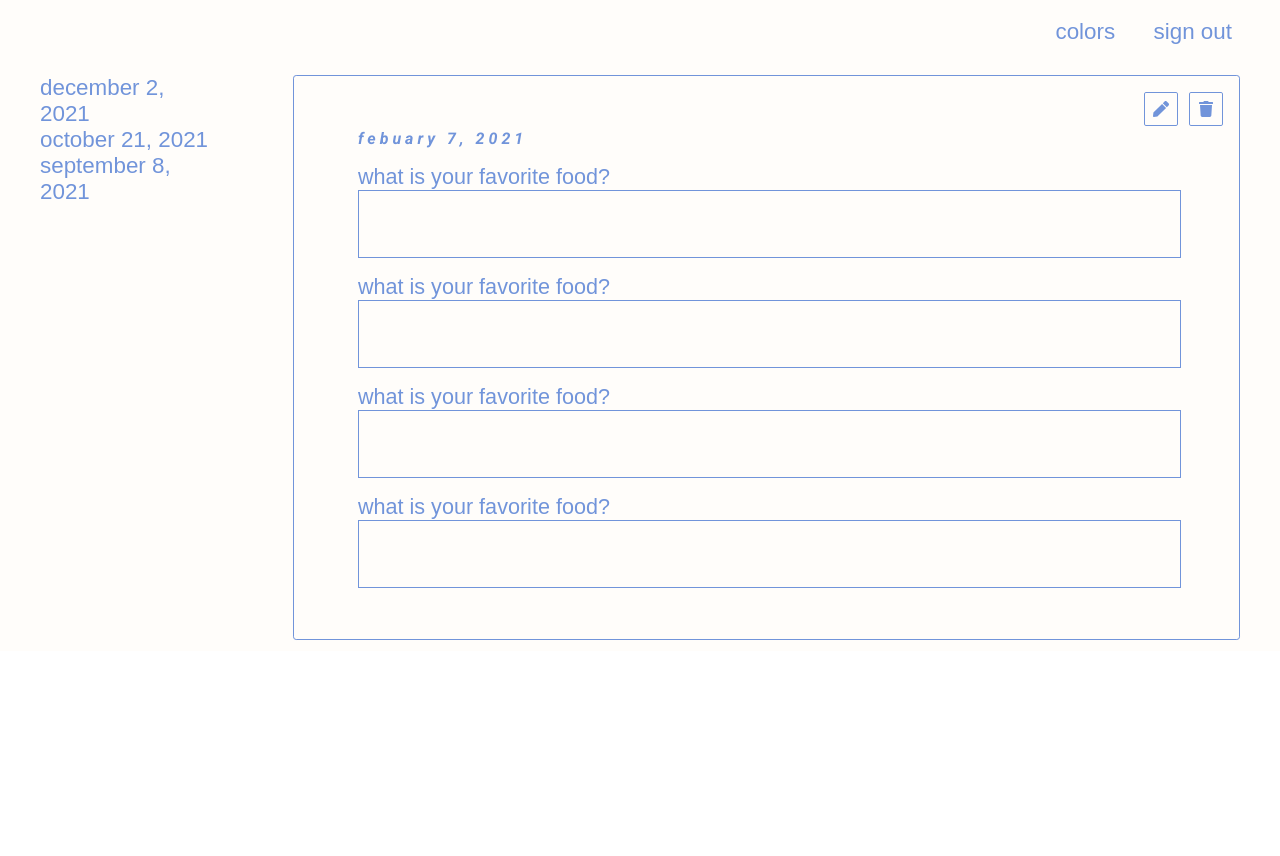
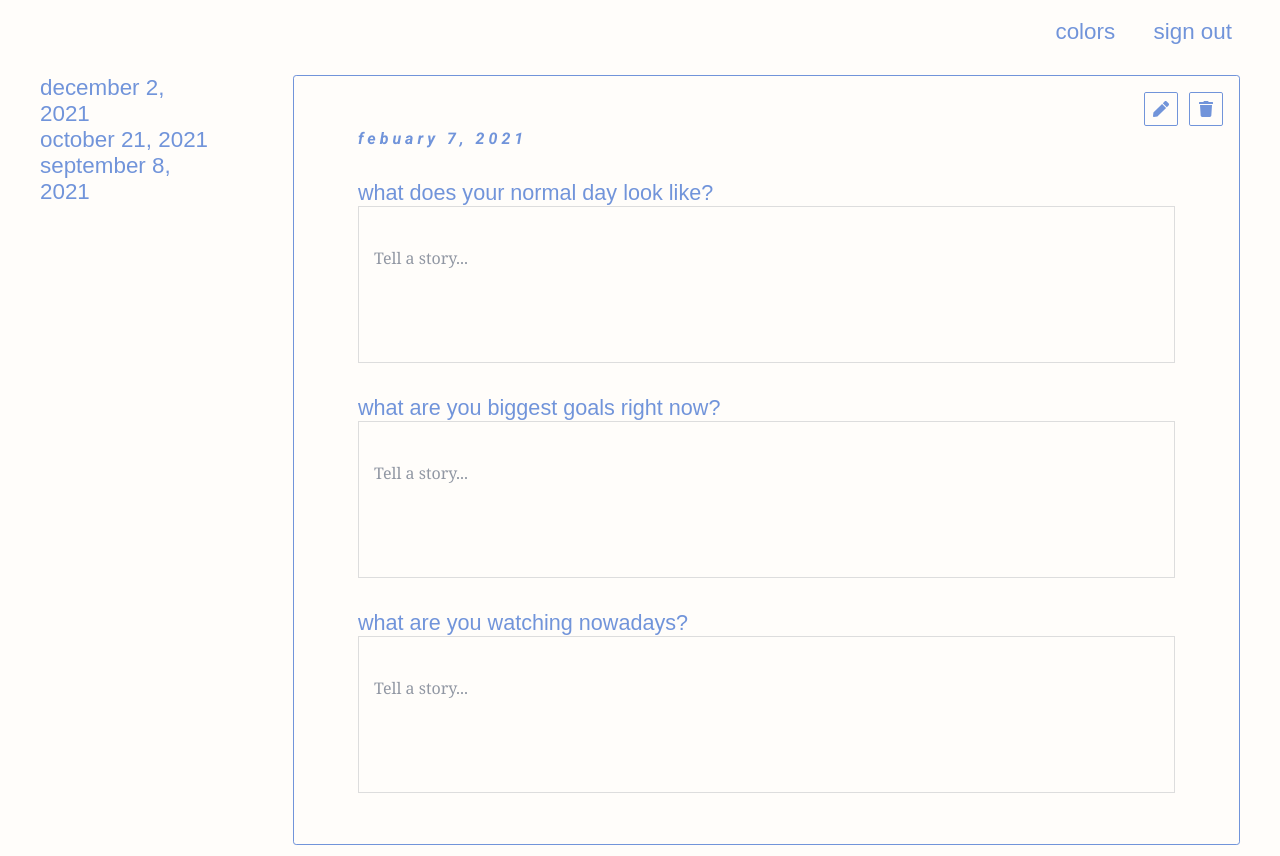
Before and after one commit to ryanseanwatters/nostalgia, a React (Create React App) app in the folder client/: page / in a window 1280 px wide. Before the commit the page ends 800 px from the top, so only its background shows below. Built offline with nearby package versions, Linux system fonts and the light colour scheme; a web font is replaced by a local one.

Commit message:
Implemented TextInput using Draft.js

```diff
--- a/client/src/components/Entry.css
+++ b/client/src/components/Entry.css
@@ -42,25 +42,17 @@
   letter-spacing: 0.25rem;
 }
 
-.Entry-questions {
+.Entry-questions-container {
+  display: flex;
+  flex-direction: column;
+  gap: 2rem;
+  margin-top: 1rem;
+}
+
+.Entry-question {
   font-family: 'Tenali Ramakrishna', sans-serif;
   font-style: normal;
   font-weight: normal;
   font-size: 1.35rem;
-  display: flex;
-  flex-direction: column;
-  gap: 1rem;
+
 }
-
-.Entry-question-input {
-  background-color: var(--primary-color);
-  border: 0.08rem solid var(--secondary-color);
-  width: 100%;
-  height: auto;
-  min-height: 4rem;
-}
-
-input:focus{
-  outline: none;
-  resize: none;
-}
--- a/client/src/components/Entry.js
+++ b/client/src/components/Entry.js
@@ -1,5 +1,6 @@
 import React from 'react';
 import { FaPen, FaTrash } from "react-icons/fa";
+import TextInput from './TextInput';
 
 import './Entry.css';
 
@@ -18,33 +19,32 @@ class Entry extends React.Component {
                 </div>
                 <div className='Entry-body'>
                     <div className='Entry-body-child' id='Entry-date'> febuary 7, 2021 </div>
-                    <div className='Entry-body-child Entry-questions'>
-                        <div className='Entry-question'>
-                            <div>
-                                what is your favorite food?
+                    <div className='Entry-body-child Entry-questions-container'>
+                        <div>
+                            <div className='Entry-question'>
+                                what does your normal day look like?
                             </div>
-                            <input className='Entry-question-input'></input>
+
+                            <TextInput />
                         </div>
 
-                        <div className='Entry-question'>
-                            <div>
-                                what is your favorite food?
+                        <div>
+                            <div className='Entry-question'>
+                                what are you biggest goals right now?
                             </div>
-                            <input className='Entry-question-input'></input>
+                            {/* <input className='Entry-question-input'></input> */}
+
+                            <TextInput />
                         </div>
 
-                        <div className='Entry-question'>
-                            <div>
-                                what is your favorite food?
+
+                        <div>
+                            <div className='Entry-question'>
+                            what are you watching nowadays?
                             </div>
-                            <input className='Entry-question-input'></input>
-                        </div>
+                            {/* <input className='Entry-question-input'></input> */}
 
-                        <div className='Entry-question'>
-                            <div>
-                                what is your favorite food?
-                            </div>
-                            <input className='Entry-question-input'></input>
+                            <TextInput />
                         </div>
                     </div>
                 </div>
--- /dev/null
+++ b/client/src/components/TextInput.css
@@ -0,0 +1,76 @@
+.RichEditor-root {
+  background: var(--primary-color);
+  border: 1px solid #ddd;
+  font-family: 'Georgia', serif;
+  font-size: 14px;
+  padding: 15px;
+}
+
+.RichEditor-controls {
+  display: flex;
+  justify-content: flex-start;
+  flex-flow: row wrap;
+  padding-bottom: 1rem;
+  border-bottom: 1px solid #ddd;
+}
+
+/* revert styling given by parent */
+.RichEditor-controls-child {
+  padding: 0rem !important;
+  border-bottom: 0rem !important;
+}
+
+.RichEditor-editor {
+  cursor: text;
+  font-size: 16px;
+  margin-top: 10px;
+}
+
+.RichEditor-editor .public-DraftEditorPlaceholder-root,
+.RichEditor-editor .public-DraftEditor-content {
+  margin: 0 -15px -15px;
+  padding: 15px;
+}
+
+.RichEditor-editor .public-DraftEditor-content {
+  min-height: 100px;
+}
+
+.RichEditor-hidePlaceholder .public-DraftEditorPlaceholder-root {
+  display: none;
+}
+
+.RichEditor-editor .RichEditor-blockquote {
+  border-left: 5px solid #eee;
+  color: #666;
+  font-family: 'Hoefler Text', 'Georgia', serif;
+  font-style: italic;
+  margin: 16px 0;
+  padding: 10px 20px;
+}
+
+.RichEditor-editor .public-DraftStyleDefault-pre {
+  background-color: rgba(0, 0, 0, 0.05);
+  font-family: 'Inconsolata', 'Menlo', 'Consolas', monospace;
+  font-size: 16px;
+  padding: 20px;
+}
+
+.RichEditor-controls {
+  font-family: 'Helvetica', sans-serif;
+  font-size: 14px;
+  margin-bottom: 5px;
+  user-select: none;
+}
+
+.RichEditor-styleButton {
+  color: #999;
+  cursor: pointer;
+  margin-right: 16px;
+  padding: 2px 0;
+  display: inline-block;
+}
+
+.RichEditor-activeButton {
+  color: #5890ff;
+}
--- /dev/null
+++ b/client/src/components/TextInput.js
@@ -0,0 +1,199 @@
+import React from 'react';
+import {Editor, EditorState, RichUtils, getDefaultKeyBinding} from 'draft-js';
+
+import 'draft-js/dist/Draft.css';
+import './TextInput.css';
+
+
+class TextInput extends React.Component {
+  constructor(props) {
+    super(props);
+    this.state = { editorState: EditorState.createEmpty(), inFocus: false };
+
+    this.focus = () => { console.log('here', this.state.inFocus ); this.state.inFocus = true; this.refs.editor.focus();  console.log('here at end', this.state.inFocus );}
+    this.onChange = (editorState) => this.setState({editorState});
+
+    this.handleKeyCommand = this.handleKeyCommand.bind(this);
+    this.mapKeyToEditorCommand = this.mapKeyToEditorCommand.bind(this);
+    this.toggleBlockType = this.toggleBlockType.bind(this);
+    this.toggleInlineStyle = this.toggleInlineStyle.bind(this);
+  }
+
+  handleKeyCommand(command, editorState) {
+    const newState = RichUtils.handleKeyCommand(editorState, command);
+    if (newState) {
+      this.onChange(newState);
+      return true;
+    }
+    return false;
+  }
+
+  mapKeyToEditorCommand(e) {
+    if (e.keyCode === 9 /* TAB */) {
+      const newEditorState = RichUtils.onTab(
+        e,
+        this.state.editorState,
+        4, /* maxDepth */
+      );
+      if (newEditorState !== this.state.editorState) {
+        this.onChange(newEditorState);
+      }
+      return;
+    }
+    return getDefaultKeyBinding(e);
+  }
+
+  toggleBlockType(blockType) {
+    this.onChange(
+      RichUtils.toggleBlockType(
+        this.state.editorState,
+        blockType
+      )
+    );
+  }
+
+  toggleInlineStyle(inlineStyle) {
+    this.onChange(
+      RichUtils.toggleInlineStyle(
+        this.state.editorState,
+        inlineStyle
+      )
+    );
+  }
+
+  render() {
+    const { editorState, inFocus } = this.state;
+
+    // If the user changes block type before entering any text, we can
+    // either style the placeholder or hide it. Let's just hide it now.
+    let className = 'RichEditor-editor';
+    var contentState = editorState.getCurrentContent();
+    if (!contentState.hasText()) {
+      if (contentState.getBlockMap().first().getType() !== 'unstyled') {
+        className += ' RichEditor-hidePlaceholder';
+      }
+    }
+
+    console.log('in render tho', inFocus)
+
+    return (
+      <div className="RichEditor-root">
+        { inFocus ? <div className="RichEditor-controls">
+          <BlockStyleControls
+            editorState={editorState}
+            onToggle={this.toggleBlockType}
+          />
+          <InlineStyleControls
+            editorState={editorState}
+            onToggle={this.toggleInlineStyle}
+            />
+        </div> : null }
+
+        <div className={className} onClick={this.focus}>
+          <Editor
+            blockStyleFn={getBlockStyle}
+            editorState={editorState}
+            handleKeyCommand={this.handleKeyCommand}
+            keyBindingFn={this.mapKeyToEditorCommand}
+            onChange={this.onChange}
+            placeholder="Tell a story..."
+            ref="editor"
+            spellCheck={true}
+          />
+        </div>
+      </div>
+    );
+  }
+}
+
+function getBlockStyle(block) {
+  switch (block.getType()) {
+    case 'blockquote': return 'RichEditor-blockquote';
+    default: return null;
+  }
+}
+
+class StyleButton extends React.Component {
+  constructor() {
+    super();
+    this.onToggle = (e) => {
+      e.preventDefault();
+      this.props.onToggle(this.props.style);
+    };
+  }
+
+  render() {
+    let className = 'RichEditor-styleButton';
+    if (this.props.active) {
+      className += ' RichEditor-activeButton';
+    }
+
+    return (
+      <span className={className} onMouseDown={this.onToggle}>
+        {this.props.label}
+      </span>
+    );
+  }
+}
+
+const BLOCK_TYPES = [
+  {label: 'H1', style: 'header-one'},
+  {label: 'H2', style: 'header-two'},
+  {label: 'H3', style: 'header-three'},
+  {label: 'H4', style: 'header-four'},
+  {label: 'H5', style: 'header-five'},
+  {label: 'H6', style: 'header-six'},
+  {label: 'Blockquote', style: 'blockquote'},
+  {label: 'UL', style: 'unordered-list-item'},
+  {label: 'OL', style: 'ordered-list-item'},
+];
+
+const BlockStyleControls = (props) => {
+  const {editorState} = props;
+  const selection = editorState.getSelection();
+  const blockType = editorState
+    .getCurrentContent()
+    .getBlockForKey(selection.getStartKey())
+    .getType();
+
+  return (
+    <div className="RichEditor-controls-child">
+      {BLOCK_TYPES.map((type) =>
+        <StyleButton
+          key={type.label}
+          active={type.style === blockType}
+          label={type.label}
+          onToggle={props.onToggle}
+          style={type.style}
+        />
+      )}
+    </div>
+  );
+};
+
+var INLINE_STYLES = [
+  {label: 'Bold', style: 'BOLD'},
+  {label: 'Italic', style: 'ITALIC'},
+  {label: 'Underline', style: 'UNDERLINE'},
+  {label: 'Monospace', style: 'CODE'},
+];
+
+const InlineStyleControls = (props) => {
+  const currentStyle = props.editorState.getCurrentInlineStyle();
+
+  return (
+    <div className="RichEditor-controls-child">
+      {INLINE_STYLES.map((type) =>
+        <StyleButton
+          key={type.label}
+          active={currentStyle.has(type.style)}
+          label={type.label}
+          onToggle={props.onToggle}
+          style={type.style}
+        />
+      )}
+    </div>
+  );
+};
+
+export default TextInput;
```
